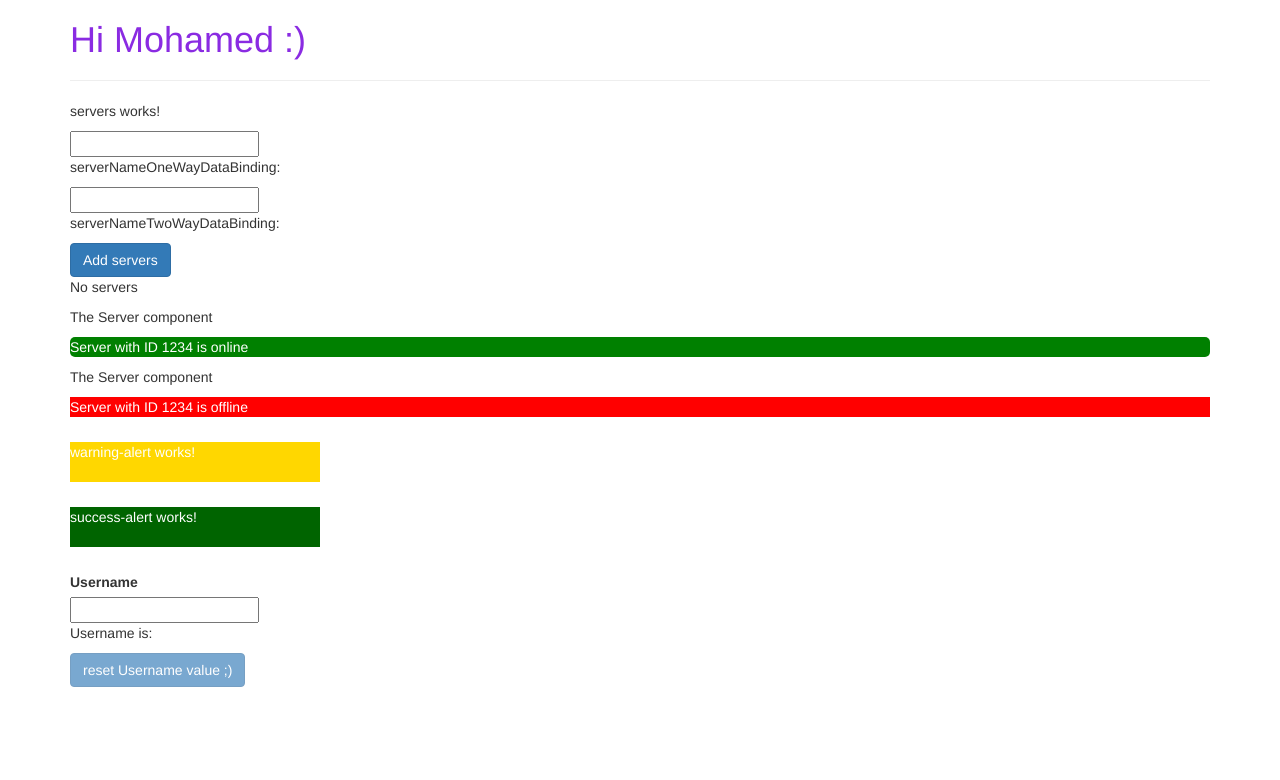
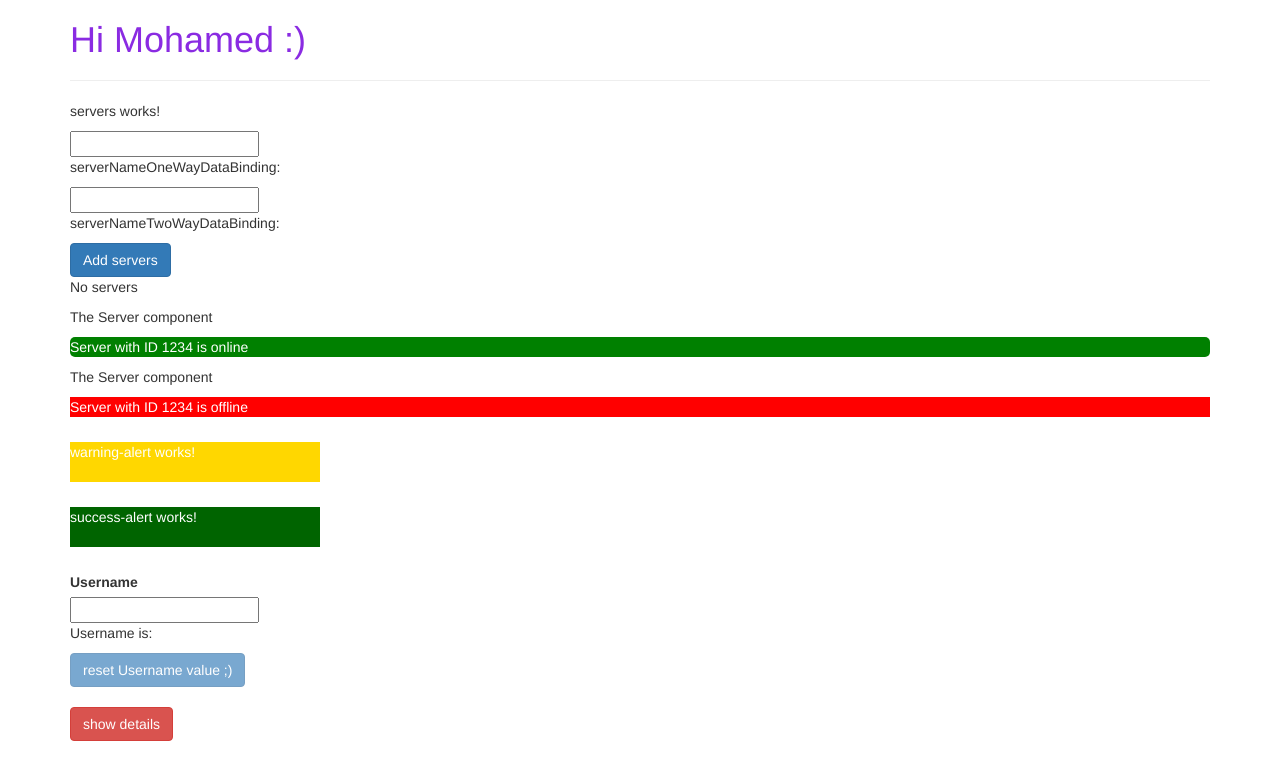
Before and after one commit to mohamedsgap/angular-palyground-2, an Angular app: page / in a window 1280 px wide. Shown: the top 780 px of the page. Built offline with nearby package versions, Linux system fonts and the light colour scheme.

Commit message:
solve assignment on directives ngFor, ngIf, ngClass, ngStyle

```diff
--- a/src/app/app.component.css
+++ b/src/app/app.component.css
@@ -1,3 +1,6 @@
 .title {
   color: blueviolet;
 }
+.white {
+  color: white;
+}
--- a/src/app/app.component.html
+++ b/src/app/app.component.html
@@ -16,4 +16,22 @@
   >
     reset Username value ;)
   </button>
+  <br />
+
+  <p *ngIf="showDetails">secret password: 'yes day!'</p>
+  <br />
+  <button class="btn btn-danger" (click)="showTextDetails()">
+    <ng-container *ngIf="showDetails"> hide details </ng-container>
+    <ng-container *ngIf="!showDetails"> show details </ng-container>
+  </button>
+  <br />
+  <p
+    *ngFor="let num of list"
+    [ngStyle]="{ backgroundColor: changeBackgroudColor(num) }"
+    [ngClass]="{ white: num >= 5 }"
+  >
+    button is clicked numers of time: {{ num }}
+  </p>
 </div>
+
+<!-- to get an index in ngFor incase of anything not number, let i === index, check over i -->
--- a/src/app/app.component.ts
+++ b/src/app/app.component.ts
@@ -9,8 +9,20 @@ export class AppComponent {
   title: string = 'angular-course-app';
   username: string = '';
   isBtnDisabled: boolean = this.username.length === 0;
-
+  showDetails: boolean = false;
+  counter: number = 0;
+  list: number[] = [];
   resetUsername() {
     this.username = '';
   }
+
+  showTextDetails() {
+    this.showDetails = !this.showDetails;
+    this.counter = this.counter + 1;
+    this.list.push(this.counter);
+  }
+
+  changeBackgroudColor(num: number) {
+    return num >= 5 ? 'blue' : 'orange';
+  }
 }
```
